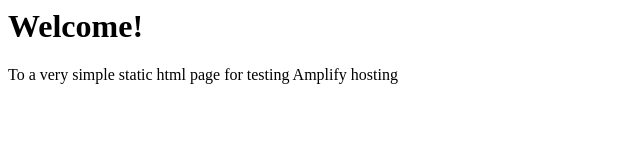
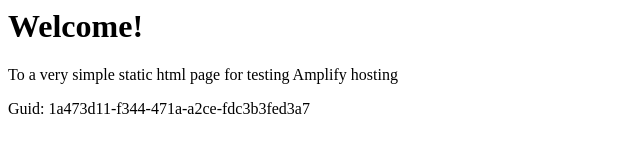
Before and after one commit to aws-aemilia-sfo/Github-PR-Commit-Integration-Test-DoNotTouch-v1-prod-us-west-1, a website: page src/index.html in a window 1280 px wide. Shown: the whole page, without its empty margins (0-640 px from the left). Drawn offline with Linux system fonts and the light colour scheme.

Commit message:
commit from integ tests

```diff
--- a/src/index.html
+++ b/src/index.html
@@ -1,3 +1,5 @@
+
+
 <html lang="en">
 
 <head>
@@ -10,6 +12,6 @@
 <body>
     <h1>Welcome!</h1>
     <p>To a very simple static html page for testing Amplify hosting</p>
-</body>
+    <p>Guid: 1a473d11-f344-471a-a2ce-fdc3b3fed3a7</p></body>
 
 </html>
```
